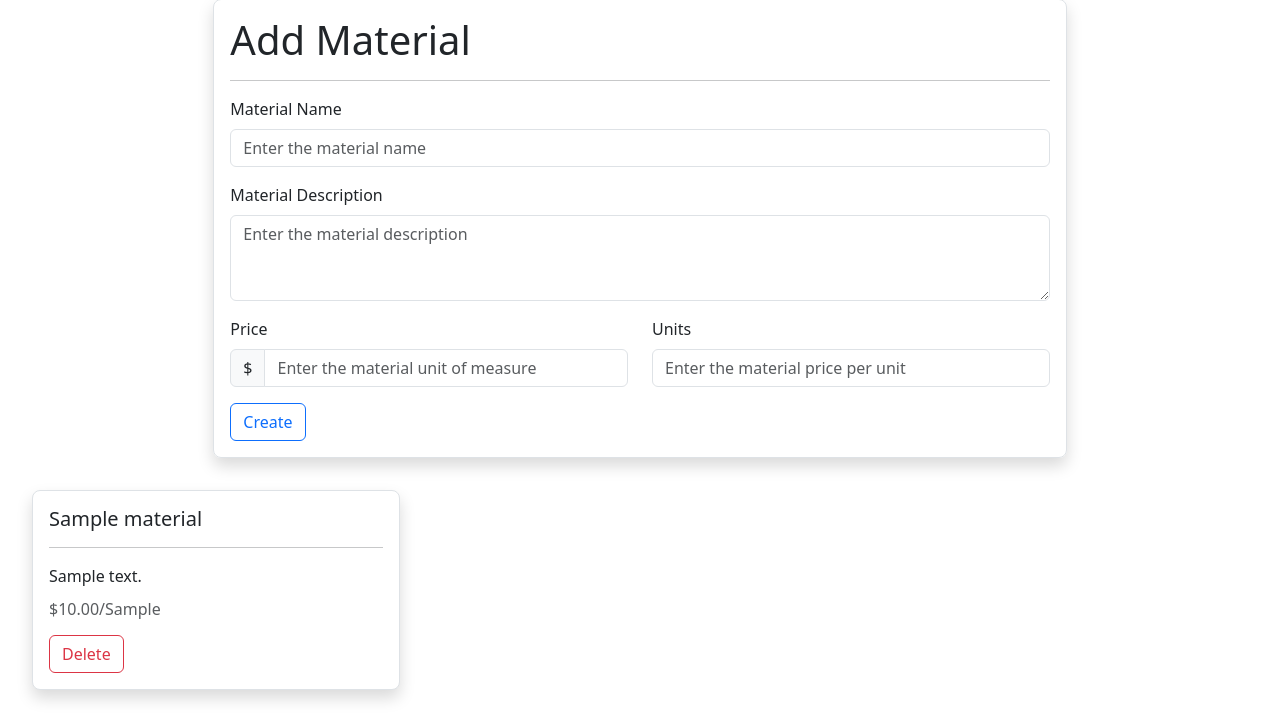
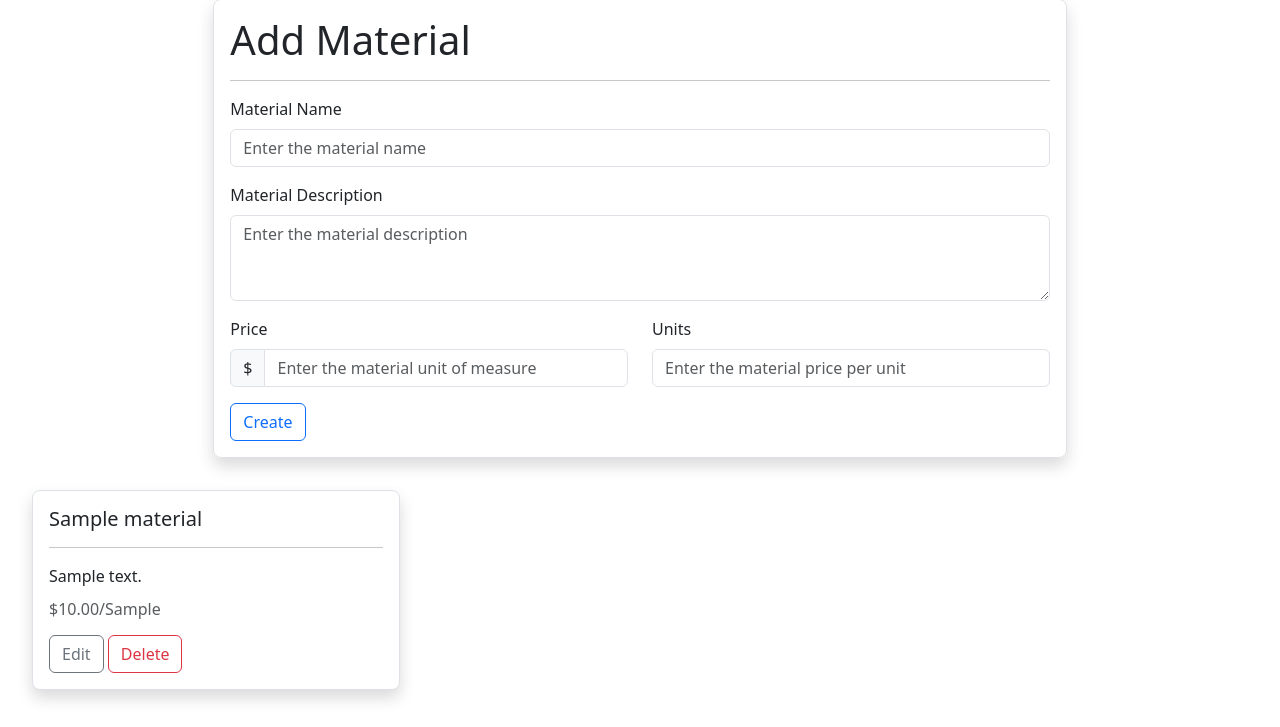
Before and after one commit to FernandoBorea/projectcalcpro, a Django app: page /materials in a window 1280 px wide. Shown: the part 73-800 px from the top of the page. Run offline with Django 4.2, Linux system fonts and the light colour scheme; a user stored in the database is signed in; tables that the repository leaves empty hold one stand-in row (values such as "Sample post").

Commit message:
Started implementing edit_material view

```diff
--- a/projectcalculator/templates/projectcalculator/materials.html
+++ b/projectcalculator/templates/projectcalculator/materials.html
@@ -63,6 +63,7 @@
                                 <hr>
                                 <p class="card-text">{{ material.description }}</p>
                                 <h6 class="card-subtitle mb-3 text-body-secondary">${{ material.price }}/{{ material.unit }}</h6>
+                                <a href="/edit_material/{{ material.id }}" class="btn btn-outline-secondary" role="button">Edit</a>
                                 <button class="btn btn-outline-danger delete-material" data-material-id="{{ material.id }}">Delete</button>
                             </div>
                         </div>
--- a/projectcalculator/views.py
+++ b/projectcalculator/views.py
@@ -223,9 +223,14 @@ def delete_project(request):
     }, status=405)
 
 
-def edit_material(request):
+def edit_material(request, material_id):
 
-    return render(request, 'projectcalculator/edit_material.html')
+    material = Material.objects.get(pk=material_id)
+    material_form = MaterialForm(instance=material)
+
+    return render(request, 'projectcalculator/edit_material.html', {
+        'material_form': material_form
+    })
 
 
 def edit_project(request):
```
